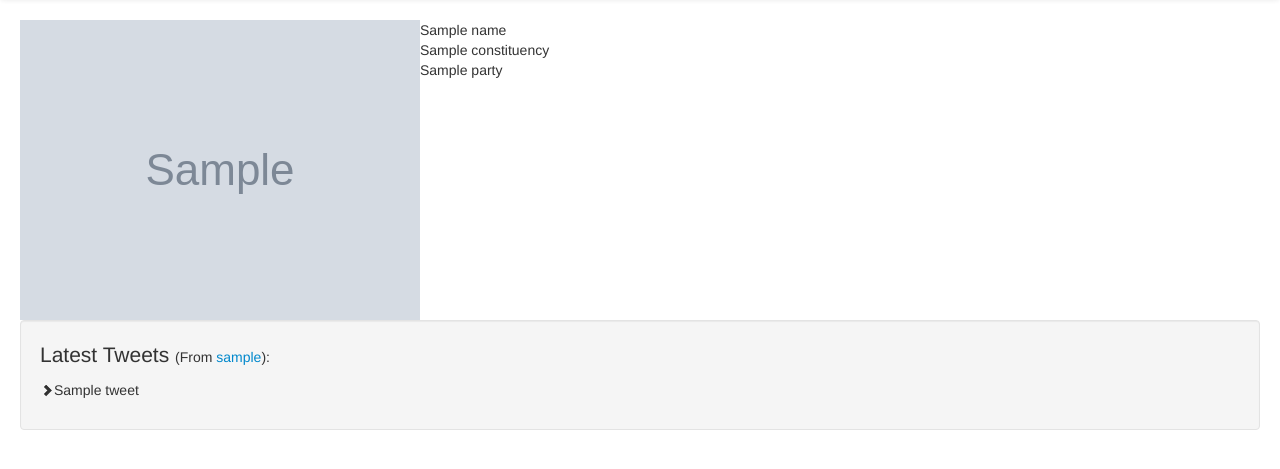
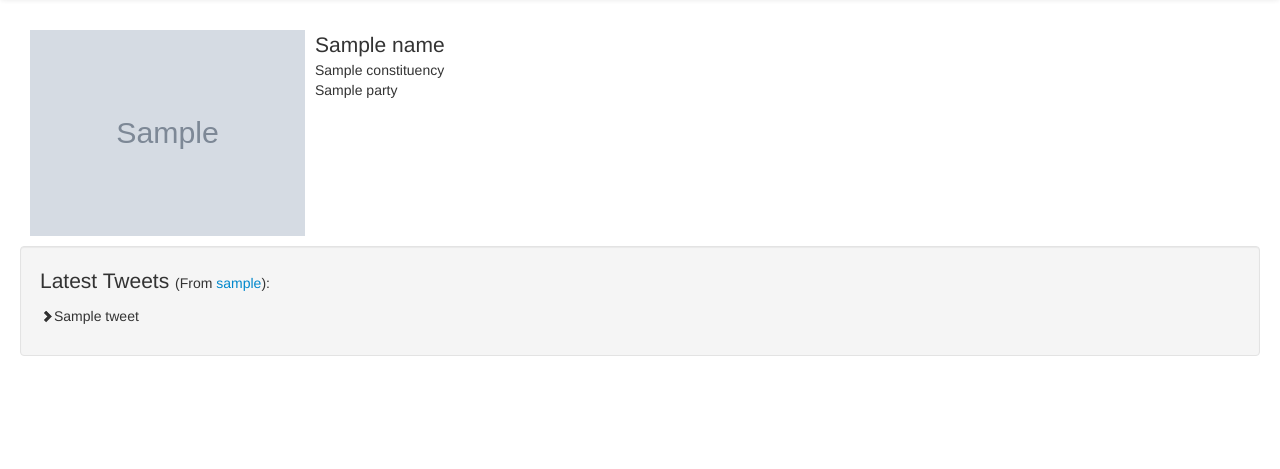
Before and after one commit to jagatfx/pie, a Django app: template templates/mp.html in a window 1280 px wide. Shown: the part 42-511 px from the top of the page. Run offline with Django 3.2, Linux system fonts and the light colour scheme; the template is opened without the code that fills it: most values are stand-ins (such as "Sample title", 1, 10 or a date in 2020); grey boxes marked "Sample" are stand-in pictures; style sheets or scripts are compiled from the project's sources; some libraries are stand-ins or nearby versions.

Commit message:
more formatting

```diff
--- a/templates/base.html
+++ b/templates/base.html
@@ -18,8 +18,8 @@
                 <a class="brand" href="/">Political Intelligence Engine</a>
                 <ul class="nav">
                     <li class="active"><a href="/">Home</a></li>
-                    <li><a href="#">MP's</a></li>
-                    <li><a href="#">About</a></li>
+                    <li><a href="/mp/">MP's</a></li>
+                    <li><a href="/about/">About</a></li>
                 </ul>
                 <form class="navbar-search pull-right">
                     <input type="text" class="search-query" placeholder="Search">
--- a/templates/index.html
+++ b/templates/index.html
@@ -2,6 +2,6 @@
 {% block title %}Home{% endblock %}
 {% block content %}
 {% for mp in mps %}
-<a href="/mp/{{ mp.url }}">{{ mp.name }}</a><br/>
+    <a href="/mp/{{ mp.url }}">{{ mp.name }}</a><br/>
 {% endfor %}
 {% endblock %}
--- a/templates/mp.html
+++ b/templates/mp.html
@@ -4,7 +4,7 @@
 <div class="bio">
     <img class="pull-left" src="{{ image_url }}"/>
     <p>
-        {{ name }}<br/>
+        <span class="lead">{{ name }}</span><br/>
         {{ constituency }} <br/>
         {{ party }} <br/>
     </p>
@@ -13,7 +13,7 @@
 <div class="well">
     <p ><span class="lead">Latest Tweets </span>(From <a href="https://twitter.com/{{ twitter_handle }}" target="_blank">{{ twitter_handle }}</a>):</p>
     {% for tweet in tweets %}
-    <p><i class="icon-chevron-right"></i>{{ tweet }}</p>
+        <p><i class="icon-chevron-right"></i>{{ tweet }}</p>
     {% endfor %}
 </div>
 {% endblock %}
--- a/website/static/css/style.scss
+++ b/website/static/css/style.scss
@@ -22,3 +22,12 @@
         margin-top: 0px;
     }
 }
+.bio {
+    margin: 10px;
+    > img {
+        padding-right: 10px;
+        min-width: 150px;
+        max-width: 275px;
+        max-height: 275px;;
+    }
+}
```
